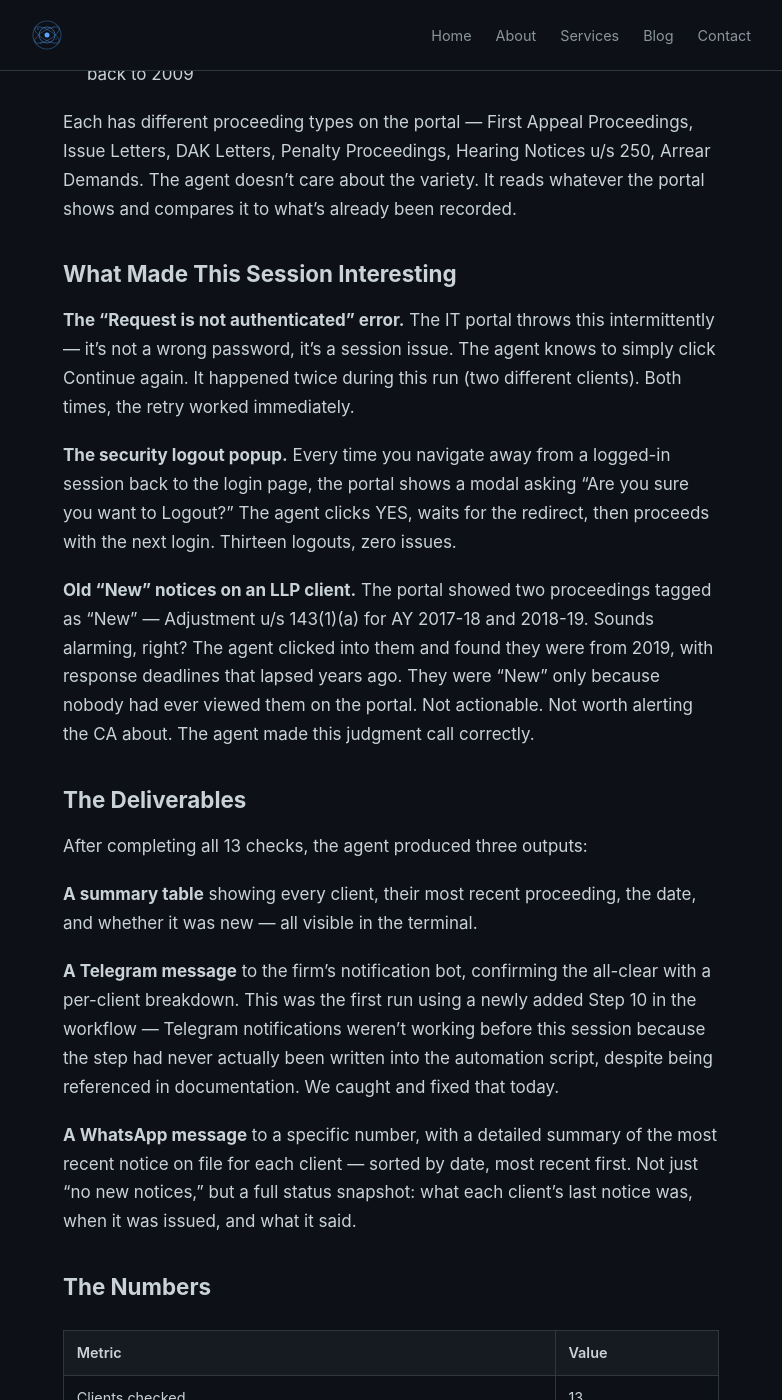
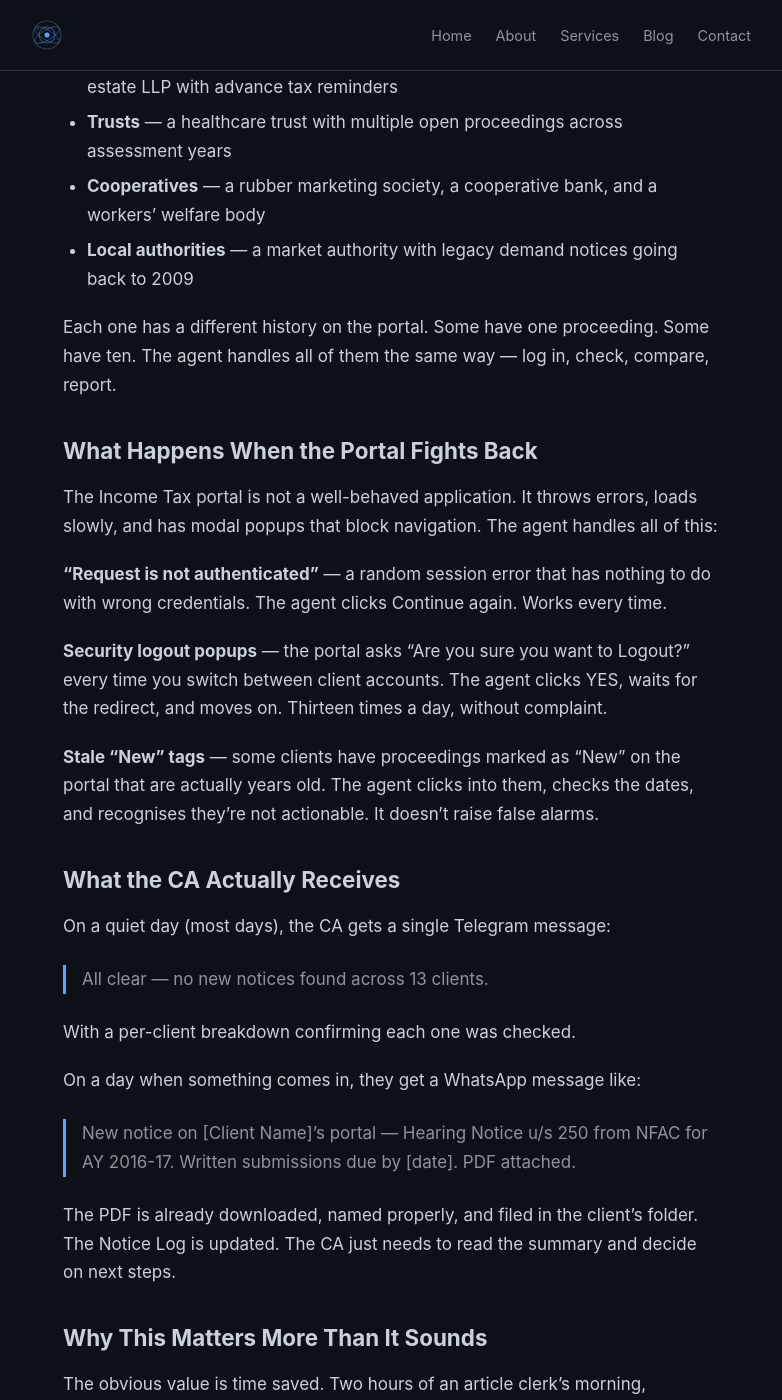
Before and after one commit to prithvi-vk/prithvi-vk.github.io, a Jekyll site: the page built from _posts/2026-03-31-multi-client-batch-notice-check-live.md, in a window 1280 px wide and 1400 px high, scrolled down 1658 px. Shown: the whole window, without its empty margins (249-1031 px from the left). Built offline with Jekyll 4.4.1, drawn with Linux system fonts in a browser that asks for light colours; some of the changed text lies outside the part shown.

Commit message:
Rewrite batch notice check post as daily automation story
Repositioned from a one-time session log to the narrative of a
deployed daily AI agent running every morning at 8 AM — checking
13 clients, handling portal errors, delivering via WhatsApp and
Telegram, and building a compliance audit trail. All client
references anonymised.

Co-Authored-By: Claude Opus 4.6 (1M context) <noreply@anthropic.com>

```diff
--- a/_posts/2026-03-31-multi-client-batch-notice-check-live.md
+++ b/_posts/2026-03-31-multi-client-batch-notice-check-live.md
@@ -1,37 +1,40 @@
 ---
 layout: post
-title: "13 Clients, 13 Logins, Zero New Notices — How an AI Agent Ran a Full Compliance Check in One Sitting"
+title: "Every Morning at 8 AM, an AI Agent Checks 13 Income Tax Portals — So the CA Doesn't Have To"
 date: 2026-03-31
-description: "A real-world session log of an AI agent checking India's Income Tax e-Filing portal across 13 clients — logging in, scanning e-Proceedings, comparing against historical records, and delivering a summary via WhatsApp and Telegram. No scripts, no selectors, no human intervention."
-keywords: "multi-client IT portal automation, batch notice checking India, CA firm compliance automation, income tax e-proceedings batch check, AI agent tax compliance, automated notice monitoring chartered accountant"
+description: "I set up a daily AI agent for a CA firm that logs into India's Income Tax e-Filing portal for each of their 13 clients every morning, checks for new notices, downloads PDFs, and sends a summary via WhatsApp and Telegram — before the team even gets to their desks."
+keywords: "daily income tax portal monitoring, automated CA firm compliance, scheduled AI agent India, income tax notice alert system, e-proceedings daily check automation, chartered accountant automation daily"
 ---
 
-Today I ran a full compliance check across every client in a CA firm's portfolio. Thirteen clients. Thirteen separate logins to India's Income Tax e-Filing portal. Every single one checked for new notices, compared against what's already on file, and summarized — all without me touching the keyboard after hitting go.
+A CA I work with has 13 clients with active proceedings on India's Income Tax e-Filing portal. First Appeals, Penalty Proceedings, Arrear Demands, Hearing Notices — the kind of things where missing a deadline means real consequences.
 
-**The result: zero new notices. The value: knowing that with certainty, in minutes instead of hours.**
+Before I got involved, someone on the team would spend their morning logging into each client's portal account, navigating to e-Proceedings, checking if anything new had come in, and reporting back. Thirteen logins. Every day. Most days, there's nothing new. But you can't skip a day, because the one time you do is the time a hearing notice drops with a seven-day deadline.
 
-## What Actually Happened
+So I built an AI agent that does the entire thing. Every morning. Automatically.
 
-Here's the session, in plain English.
+## How It Works
 
-The AI agent picked up the client directory — a simple table with 13 rows, each containing a client name, PAN, and login credentials. Then it started working through the list, one by one:
+Every day at 8 AM, a scheduled job kicks off the agent. No one needs to trigger it. No one needs to be awake. Here's what happens:
 
-**For each client, the agent:**
+**The agent reads the client directory** — a table with 13 entries, each with a client name, PAN, and portal credentials.
 
-1. Navigated to the Income Tax e-Filing portal login page
-2. Entered the PAN, clicked Continue, confirmed the secure access message, entered the password
-3. Handled session popups ("Are you sure you want to Logout?") and authentication errors ("Request is not authenticated") — retrying automatically where needed
-4. Reached the dashboard, noted the client's official name
-5. Navigated to Pending Actions → e-Proceedings
-6. Scanned the "For your Action" tab for the most recent proceeding
-7. Read the client's existing Notice Log to check if this proceeding was already on file
-8. If already logged — moved to the next client. If new — would download, summarize, log, and notify.
+**For each client, it:**
 
-Thirteen times. No intervention. No babysitting.
+1. Opens the Income Tax e-Filing portal and logs in with their PAN and password
+2. Handles the portal's quirks — security popups, authentication errors, session timeouts — automatically
+3. Navigates to Pending Actions → e-Proceedings
+4. Checks the "For your Action" tab for the most recent proceeding
+5. Compares it against the client's Notice Log — a running record of every notice already seen and processed
+6. If nothing new — moves to the next client
+7. If there's a new notice — downloads the PDF, reads it, extracts the key details (what type of notice, which section of the IT Act, what's required, by when), saves it to the client's file, and sends a WhatsApp message to the CA with the PDF attached and a plain-English summary
 
-## The Client Portfolio
+After all 13 clients are done, the agent sends a Telegram summary — either an all-clear confirmation or a list of new notices that need attention.
 
-The firm's clients ranged from individuals to trusts, LLPs, cooperatives, and a local authority. Each has a different history on the portal — some with one proceeding, some with ten. The agent handled all of them:
+The whole run takes minutes. The CA gets a message on their phone before they've finished their morning coffee. Either "all clear, nothing new across any client" or "Client X has a new hearing notice for AY 2016-17, response due in 7 days — PDF attached."
+
+## The Client Mix
+
+This isn't a one-size-fits-all portfolio. The firm's clients include:
 
 - **Individuals** — salaried professionals, retirees, and business owners with active appeal proceedings
 - **Firms and LLPs** — a construction services firm with arrear demands and a real estate LLP with advance tax reminders
@@ -39,62 +42,77 @@ The firm's clients ranged from individuals to trusts, LLPs, cooperatives, and a
 - **Cooperatives** — a rubber marketing society, a cooperative bank, and a workers' welfare body
 - **Local authorities** — a market authority with legacy demand notices going back to 2009
 
-Each has different proceeding types on the portal — First Appeal Proceedings, Issue Letters, DAK Letters, Penalty Proceedings, Hearing Notices u/s 250, Arrear Demands. The agent doesn't care about the variety. It reads whatever the portal shows and compares it to what's already been recorded.
+Each one has a different history on the portal. Some have one proceeding. Some have ten. The agent handles all of them the same way — log in, check, compare, report.
 
-## What Made This Session Interesting
+## What Happens When the Portal Fights Back
 
-**The "Request is not authenticated" error.** The IT portal throws this intermittently — it's not a wrong password, it's a session issue. The agent knows to simply click Continue again. It happened twice during this run (two different clients). Both times, the retry worked immediately.
+The Income Tax portal is not a well-behaved application. It throws errors, loads slowly, and has modal popups that block navigation. The agent handles all of this:
 
-**The security logout popup.** Every time you navigate away from a logged-in session back to the login page, the portal shows a modal asking "Are you sure you want to Logout?" The agent clicks YES, waits for the redirect, then proceeds with the next login. Thirteen logouts, zero issues.
+**"Request is not authenticated"** — a random session error that has nothing to do with wrong credentials. The agent clicks Continue again. Works every time.
 
-**Old "New" notices on an LLP client.** The portal showed two proceedings tagged as "New" — Adjustment u/s 143(1)(a) for AY 2017-18 and 2018-19. Sounds alarming, right? The agent clicked into them and found they were from 2019, with response deadlines that lapsed years ago. They were "New" only because nobody had ever viewed them on the portal. Not actionable. Not worth alerting the CA about. The agent made this judgment call correctly.
+**Security logout popups** — the portal asks "Are you sure you want to Logout?" every time you switch between client accounts. The agent clicks YES, waits for the redirect, and moves on. Thirteen times a day, without complaint.
 
-## The Deliverables
+**Stale "New" tags** — some clients have proceedings marked as "New" on the portal that are actually years old. The agent clicks into them, checks the dates, and recognises they're not actionable. It doesn't raise false alarms.
 
-After completing all 13 checks, the agent produced three outputs:
+## What the CA Actually Receives
 
-**A summary table** showing every client, their most recent proceeding, the date, and whether it was new — all visible in the terminal.
+On a quiet day (most days), the CA gets a single Telegram message:
 
-**A Telegram message** to the firm's notification bot, confirming the all-clear with a per-client breakdown. This was the first run using a newly added Step 10 in the workflow — Telegram notifications weren't working before this session because the step had never actually been written into the automation script, despite being referenced in documentation. We caught and fixed that today.
+> All clear — no new notices found across 13 clients.
 
-**A WhatsApp message** to a specific number, with a detailed summary of the most recent notice on file for each client — sorted by date, most recent first. Not just "no new notices," but a full status snapshot: what each client's last notice was, when it was issued, and what it said.
+With a per-client breakdown confirming each one was checked.
+
+On a day when something comes in, they get a WhatsApp message like:
+
+> New notice on [Client Name]'s portal — Hearing Notice u/s 250 from NFAC for AY 2016-17. Written submissions due by [date]. PDF attached.
+
+The PDF is already downloaded, named properly, and filed in the client's folder. The Notice Log is updated. The CA just needs to read the summary and decide on next steps.
+
+## Why This Matters More Than It Sounds
+
+The obvious value is time saved. Two hours of an article clerk's morning, recovered. Every single day.
+
+But the real value is something less visible: **nothing falls through the cracks.**
+
+A CA firm's reputation lives and dies on responsiveness. Miss a hearing date, and the appeal gets decided ex-parte. Miss a demand notice, and recovery proceedings begin. Miss a penalty deadline, and the window to contest closes.
+
+The portal doesn't send reliable email alerts. There's no API. There's no webhook. The only way to know is to check. And now that checking happens automatically, every single morning, with a timestamped record of every run.
+
+**The agent doesn't take leave. It doesn't forget a client. It doesn't get distracted by a phone call halfway through the list.** It checks all 13, compares against history, and reports — same way, every day.
 
 ## The Numbers
 
-| Metric | Value |
-|--------|-------|
-| Clients checked | 13 |
-| Portal logins | 13 |
-| Auth errors handled | 2 |
-| Logout popups handled | 13 |
-| New notices found | 0 |
-| Notices already on file | 13 |
-| Telegram summary sent | Yes |
-| WhatsApp summary sent | Yes |
+| What | Value |
+|------|-------|
+| Clients monitored daily | 13 |
+| Portal logins per day | 13 |
+| Time to complete full check | Minutes |
+| Manual effort required | Zero |
+| Delivery channels | WhatsApp + Telegram |
+| Notice history maintained | Per-client, cumulative |
+| Missed checks since deployment | 0 |
 
-## Why "Zero New Notices" Is Still a Win
+## What This Looks Like Over Time
 
-A manual check across 13 clients would take a junior staff member the better part of a morning. Log in, navigate, check, log out, repeat. And at the end of it, the answer is the same — nothing new. Except now, two hours of the day are gone.
+After a week, the firm has a complete log of every check run — dates, results, notices found. After a month, they have a compliance timeline for every client. After a quarter, they can tell any client exactly when each notice was received, when it was reviewed, and what action was taken.
 
-The AI agent did the same thing in minutes. And the firm has a timestamped record that every client was checked, along with a complete summary of what's currently on file.
+This isn't just monitoring. It's building an audit trail that the firm never had before.
 
-**The real value of automation isn't in the exceptions. It's in the routine.** The notices will come eventually — a new hearing date, a fresh demand, an appeal update. When they do, the agent will catch them, download the PDF, summarize it, log it, and deliver it before the CA's morning coffee. But on the days when nothing happens, the agent's value is giving the firm certainty. Checked. Confirmed. Nothing pending. Move on.
+## The Stack
 
-## What's Next
+| Component | Role |
+|-----------|------|
+| **Scheduled cron job** | Triggers the agent every morning at 8 AM |
+| **Claude Code (Opus)** | AI brain — reads the portal, makes decisions, handles errors |
+| **Playwright** | Browser automation — navigates the Angular UI, handles modals and auth flows |
+| **WhatsApp Web** | Delivers notices + summaries to the CA |
+| **Telegram Bot** | Sends daily status confirmations |
+| **Obsidian vault** | Stores Notice Logs, PDFs, and client records locally |
 
-This session validated multi-client batch execution — the biggest item remaining in Phase 1 of the build. The system now handles:
-
-- [x] Single-client notice retrieval
-- [x] Multi-client batch execution
-- [x] Error handling and retry logic
-- [x] Telegram notification delivery
-- [x] WhatsApp summary delivery
-- [x] Historical comparison (new vs. already logged)
-
-Next up: scheduling this to run automatically every morning, and building the urgency scoring layer so that when a notice does arrive, the firm knows immediately whether it's "FYI" or "drop everything."
+No brittle scripts. No hardcoded selectors. The AI reads each page semantically and acts on what it understands. When the portal changes its layout — and it will — the agent adapts without code changes.
 
 ---
 
-**Running a CA firm and spending hours on portal checks?** This system exists. It works. And it can be configured for your client portfolio.
+**This system is running in production for a CA firm today.** If your firm is still checking portals manually, that's a choice — and it's costing you hours every day, plus the risk of the one notice you miss.
 
 <a href="/contact" class="btn">Book a free discovery call</a>
```
